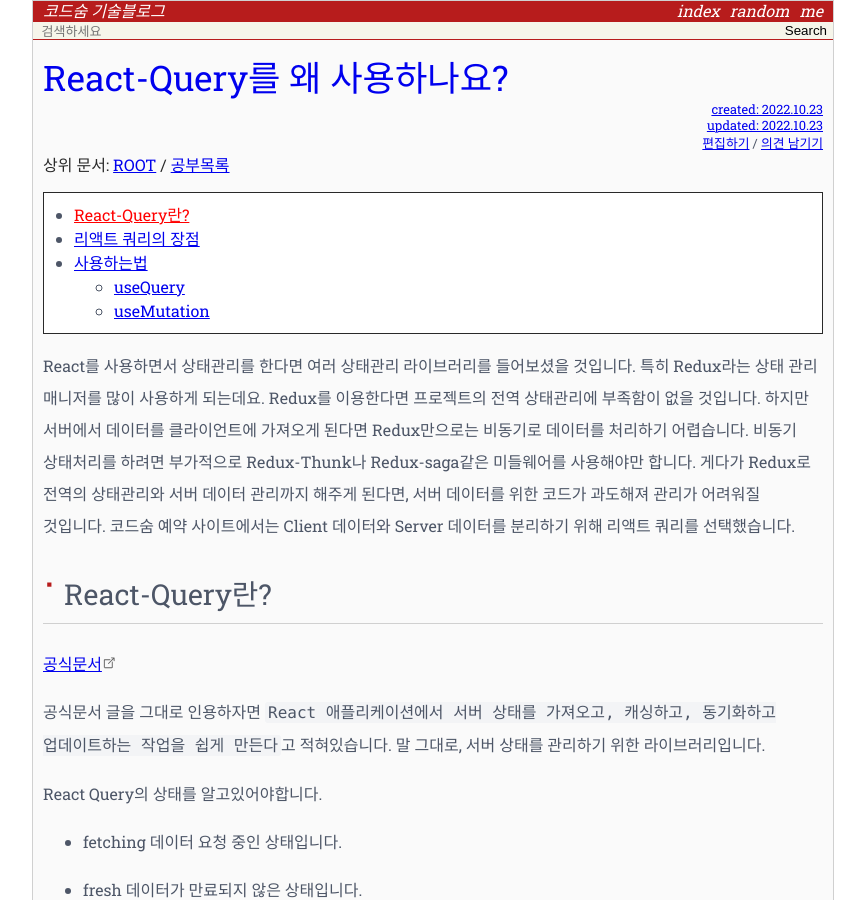
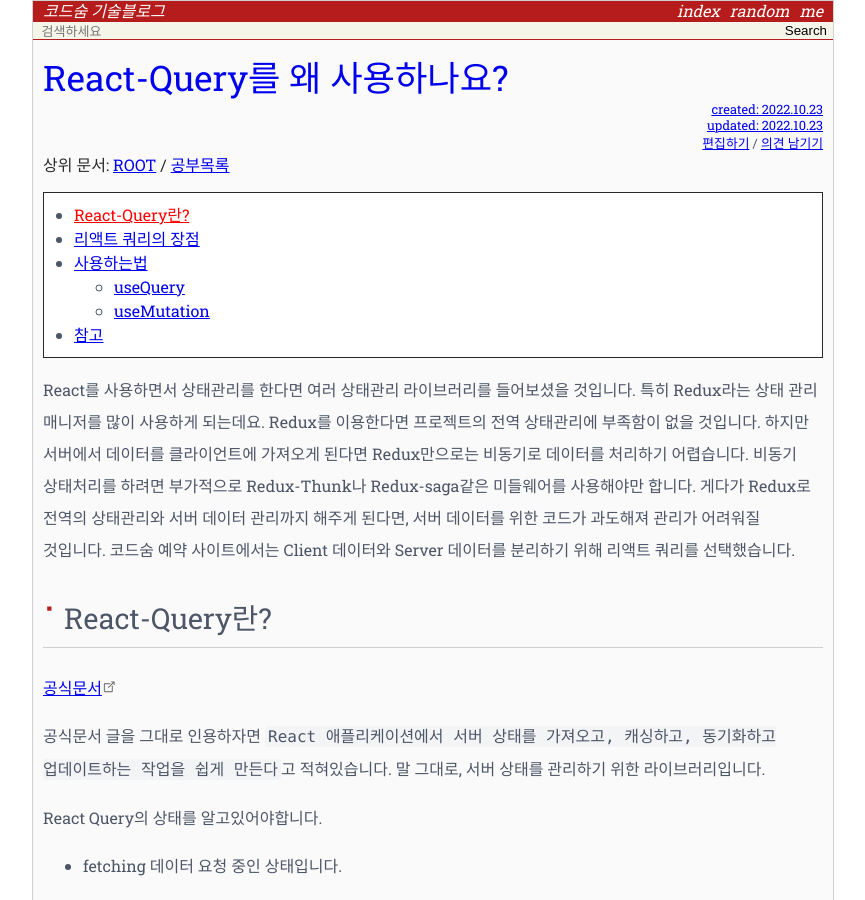
Before and after one commit to hannut91/codesoom.github.io, a Jekyll site: the page built from _wiki/react/react-query.md, in a window 1280 px wide and 900 px high. Shown: the whole window, without its empty margins (207-1072 px from the left). Built offline with Jekyll 4.4.1, drawn with Linux system fonts in a browser that asks for light colours; comment, search, counter and statistics services are not loaded; some of the changed text lies outside the part shown.

Commit message:
출처를 추가하라

````diff
--- a/_wiki/react/react-query.md
+++ b/_wiki/react/react-query.md
@@ -13,16 +13,13 @@
 * TOC
 {:toc}
 
-
 React를 사용하면서 상태관리를 한다면 여러 상태관리 라이브러리를 들어보셨을 것입니다. 특히 Redux라는 상태 관리 매니저를 많이 사용하게 되는데요. Redux를 이용한다면 프로젝트의 전역 상태관리에 부족함이 없을 것입니다. 하지만 서버에서 데이터를 클라이언트에 가져오게 된다면 Redux만으로는 비동기로 데이터를 처리하기 어렵습니다. 비동기 상태처리를 하려면 부가적으로 Redux-Thunk나 Redux-saga같은 미들웨어를 사용해야만 합니다. 게다가 Redux로 전역의 상태관리와 서버 데이터 관리까지 해주게 된다면, 서버 데이터를 위한 코드가 과도해져 관리가 어려워질 것입니다. 코드숨 예약 사이트에서는 Client 데이터와 Server 데이터를 분리하기 위해 리액트 쿼리를 선택했습니다.
-
 
 ## React-Query란?
 
 [공식문서](https://tanstack.com/query/v4/docs/overview)
 
 공식문서 글을 그대로 인용하자면 `React 애플리케이션에서 서버 상태를 가져오고, 캐싱하고, 동기화하고 업데이트하는 작업을 쉽게 만든다`고 적혀있습니다. 말 그대로, 서버 상태를 관리하기 위한 라이브러리입니다.
-
 
 React Query의 상태를 알고있어야합니다.
 
@@ -38,7 +35,6 @@
 - inactive
 사용하지 않는 상태입니다.
 
-
 ## 리액트 쿼리의 장점
 
 리액트 쿼리에는 무한 스크롤, 페이징 처리 최적화 등 많은 기능적 장점이 있으나 '데이터 캐싱' 장점 때문에 선택하게 되었습니다.
@@ -47,9 +43,7 @@
 선택한 이유 중 또 다른 하나는, 데이터 패칭 시에 로딩과 에러 처리를 한 곳에서 처리가 가능해진다는 장점 때문입니다.
 로딩, 성공, 에러 상태를 따로 전달할 필요없이 onSuccess와 onError로 처리할수 있습니다.
 
-
 ## 사용하는법
-
 
 ### useQuery
 
@@ -79,14 +73,10 @@
 - `useQuery`는 서버에서 데이터를 가져오기 위해 모든 Promise 기반 메서드(GET 및 POST 메서드 포함)와 함께 사용할 수 있습니다.
 - 대부분 의 쿼리의 경우 일반적으로 isLoading상태를 확인한 다음 상태 를 확인한 isError다음 마지막으로 데이터를 사용할 수 있다고 가정하고 성공적인 상태를 렌더링하는 것으로 충분합니다.
 
-
-
 ### useMutation
 데이터를 생성/업데이트/삭제하는데 사용합니다.
 
-
 ```js
-
 function App() {
   const mutation = useMutation(newTodo => {
     return axios.post('/todos', newTodo)
@@ -116,7 +106,6 @@
     </div>
   )
 }
-
 ```
 
 ```js
@@ -131,3 +120,7 @@
 ```
 
 성공 상태와 에러 상태를 손쉽게 설정할 수 있습니다.
+
+## 참고
+
+- [TanStack Query 공식문서](https://tanstack.com/query/v4/docs/overview)
````
